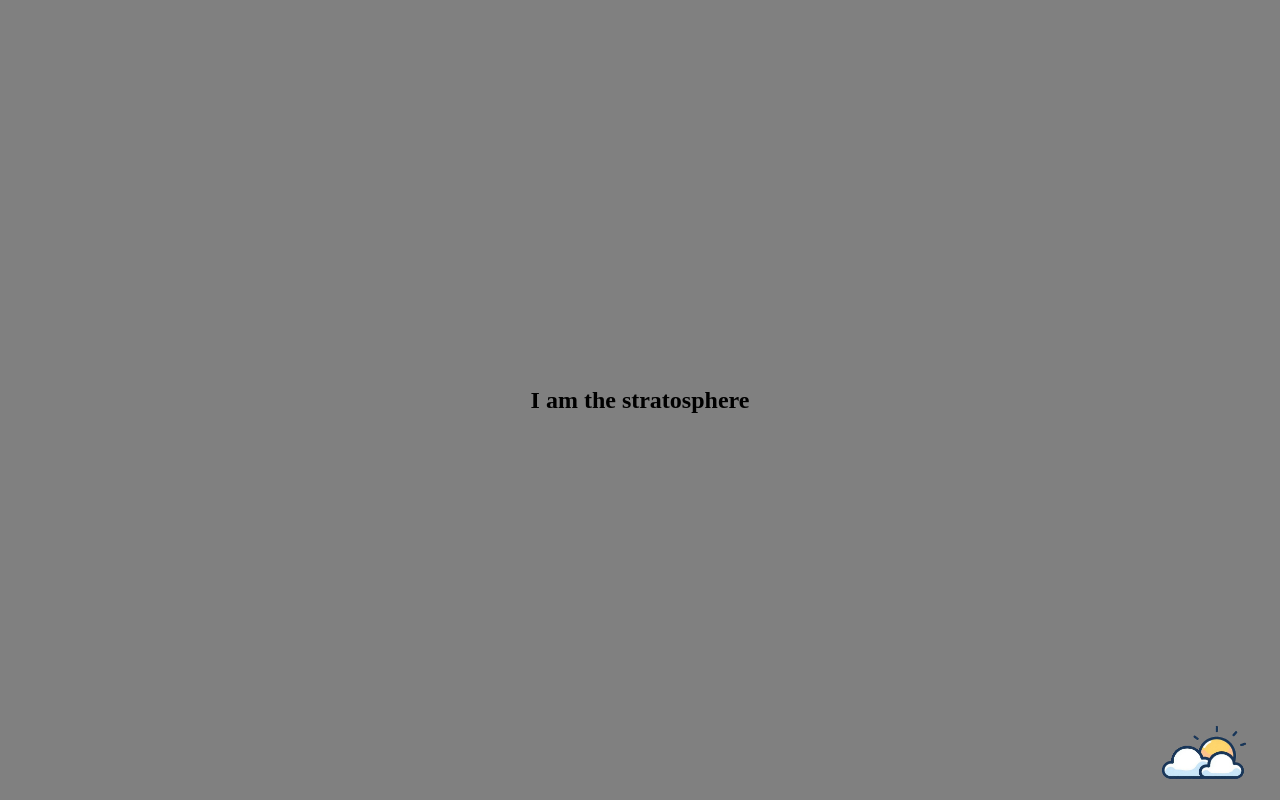
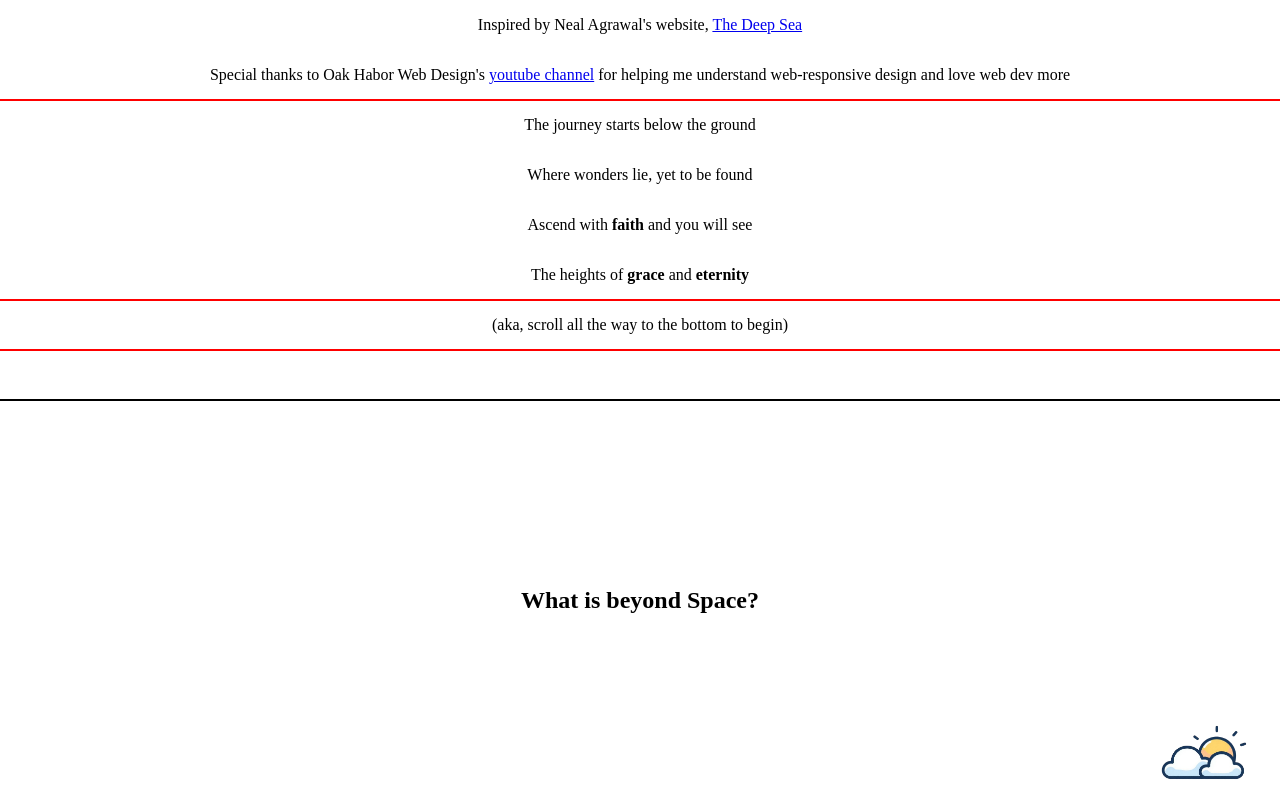
Before and after one commit to this-is-judith/ascend, a React (Create React App) app: page / in a window 1280 px wide. Shown: the top 800 px of the page. Built offline with nearby package versions, Linux system fonts and the light colour scheme.

Commit message:
add edge of space layer and automatic scroll

```diff
--- a/src/App.js
+++ b/src/App.js
@@ -1,10 +1,13 @@
-import React, { useEffect } from "react";
+import React, { useEffect, useState } from "react";
 import "./App.css";
 import Navbar from "./components/Navbar";
 import Main from "./components/Main";
 import Stratosphere from "./components/Stratosphere";
+import BeyondSpace from "./components/BeyondSpace";
 
 function App() {
+  const [isAceFree, setIsAceFree] = useState(false);
+
   useEffect(() => {
     // Begin page from bottom
     const scrollToBottom = () => {
@@ -14,8 +17,33 @@ function App() {
     scrollToBottom();
   }, []);
 
+  useEffect(() => {
+    let scrollInterval;
+
+    // Function to scroll up the page automatically
+    const scrollUp = () => {
+      const scrollStep = -2; // Change this value to adjust the speed
+      const intervalTime = 10; // Adjust the interval time for smoother scrolling
+
+      const scrollInterval = setInterval(() => {
+        if (window.scrollY > 0) {
+          window.scrollBy(0, scrollStep);
+        } else {
+          clearInterval(scrollInterval);
+        }
+      }, intervalTime);
+    };
+
+    // Start scrolling up when the component mounts
+    // scrollUp();
+
+    // Cleanup function to clear the interval if the component unmounts
+    return () => clearInterval(scrollInterval);
+  }, []);
+
   return (
     <div className="App">
+      <BeyondSpace />
       <Stratosphere />
       <Stratosphere />
       <Stratosphere />
--- /dev/null
+++ b/src/components/BeyondSpace.js
@@ -0,0 +1,62 @@
+import React from "react";
+import "./beyondSpace.css";
+
+function BeyondSpace() {
+  return (
+    <>
+      <section className="outro-section">
+        <div className="topmost">
+          <div className="acknowledgements">
+            <p>
+              Inspired by Neal Agrawal's website,{" "}
+              <a
+                href="https://neal.fun/deep-sea/"
+                target="_blank"
+                rel="noopener noreferrer"
+              >
+                The Deep Sea
+              </a>
+            </p>
+
+            <p>
+              Special thanks to Oak Habor Web Design's{" "}
+              <a
+                href="https://www.youtube.com/@oakharborwebdesigns5169"
+                target="_blank"
+                rel="noopener noreferrer"
+              >
+                youtube channel
+              </a>{" "}
+              for helping me understand web-responsive design and love web dev
+              more
+            </p>
+          </div>
+
+          <div className="poem">
+            <p>The journey starts below the ground</p>
+            <p>Where wonders lie, yet to be found</p>
+            <p>
+              Ascend with <strong>faith</strong> and you will see
+            </p>
+            <p>
+              The heights of <strong>grace</strong> and{" "}
+              <strong>eternity</strong>
+            </p>
+          </div>
+
+          <div className="aka">
+            <p>(aka, scroll all the way to the bottom to begin)</p>
+          </div>
+
+          <div className="scroll-down"></div>
+        </div>
+
+        <div className="question">
+          <h1>What is beyond Space?</h1>
+        </div>
+      </section>
+    </>
+  );
+}
+
+export default BeyondSpace;
--- /dev/null
+++ b/src/components/beyondSpace.css
@@ -0,0 +1,28 @@
+.outro-section {
+  height: 100vh;
+  display: flex;
+  flex-direction: column;
+}
+
+.topmost,
+.question {
+  flex: 1;
+  display: flex;
+  flex-direction: column;
+  align-items: center;
+  justify-content: center;
+  outline: 0.1vh solid black;
+}
+
+.acknowledgements,
+.poem,
+.aka,
+.scroll-down {
+  flex: 1;
+  outline: 0.1vh solid red;
+  width: 100%;
+  display: flex;
+  flex-direction: column;
+  align-items: center;
+  justify-content: center;
+}
```
